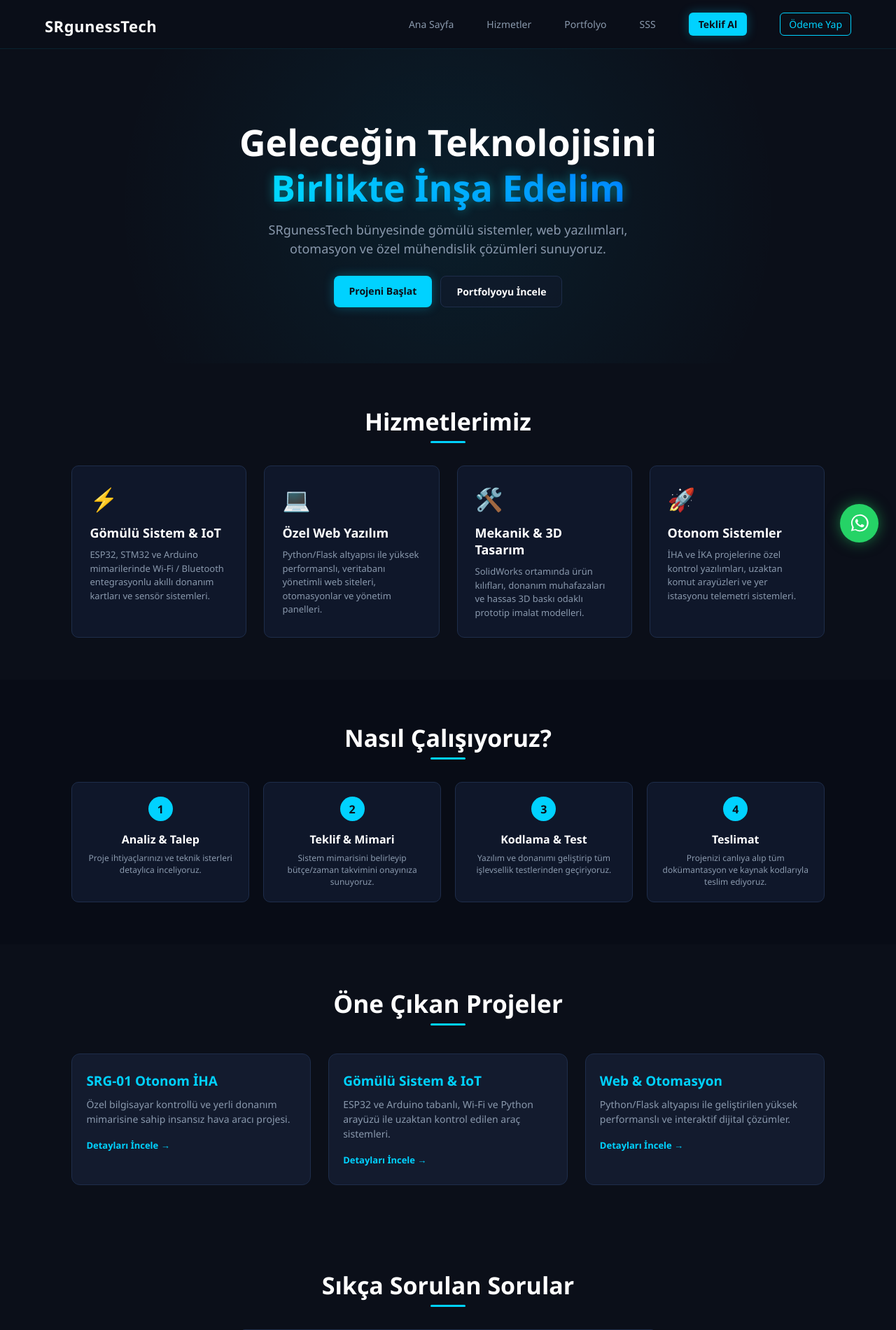
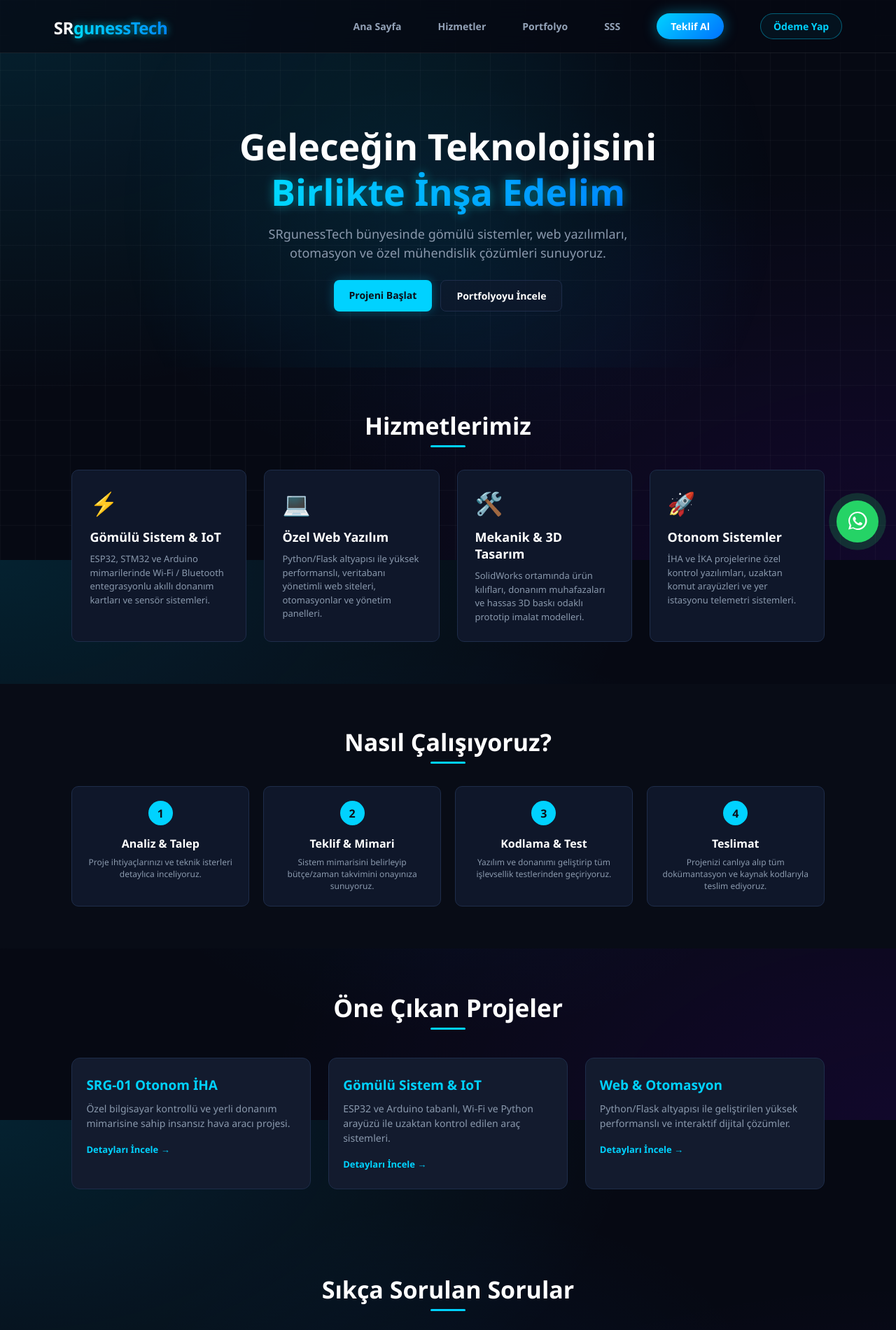
Before and after one commit to srguness7-max/SRgunessTech, a Flask app: page / in a window 1280 px wide. Shown: the top 1900 px of the page at 70% size. Run offline with Flask 3, Linux system fonts and the light colour scheme.

Commit message:
Update base.html

```diff
--- a/templates/base.html
+++ b/templates/base.html
@@ -7,88 +7,117 @@
     <link rel="stylesheet" href="{{ url_for('static', filename='css/style.css') }}">
     <link rel="preconnect" href="https://fonts.googleapis.com">
     <link rel="preconnect" href="https://fonts.gstatic.com" crossorigin>
-    <link href="https://fonts.googleapis.com/css2?family=Inter:wght@300;400;600;700&display=swap" rel="stylesheet">
+    <link href="https://fonts.googleapis.com/css2?family=Plus+Jakarta+Sans:wght@400;600;700;800&display=swap" rel="stylesheet">
 
     <style>
         html { scroll-behavior: smooth; }
         * { box-sizing: border-box; }
-        body { margin: 0; background-color: #0b0f19; color: #fff; font-family: 'Inter', sans-serif; overflow-x: hidden; }
+        body {
+            margin: 0; background-color: #060913; color: #fff;
+            font-family: 'Plus Jakarta Sans', sans-serif; overflow-x: hidden;
+            background-image:
+                radial-gradient(at 0% 0%, rgba(0, 210, 255, 0.12) 0px, transparent 50%),
+                radial-gradient(at 100% 100%, rgba(120, 0, 255, 0.1) 0px, transparent 50%),
+                radial-gradient(at 50% 50%, rgba(0, 114, 255, 0.05) 0px, transparent 50%);
+            background-attachment: fixed;
+        }
+
+        /* AKICI GRID ÇİZGİLERİ ARKA PLAN */
+        body::before {
+            content: ''; position: fixed; top: 0; left: 0; width: 100%; height: 100%;
+            background-image: linear-gradient(rgba(255, 255, 255, 0.03) 1px, transparent 1px),
+                              linear-gradient(90deg, rgba(255, 255, 255, 0.03) 1px, transparent 1px);
+            background-size: 50px 50px; z-index: -1; pointer-events: none;
+        }
 
         /* NAVBAR STİLLERİ */
         .navbar {
             display: flex; justify-content: space-between; align-items: center;
-            padding: 15px 5%; background: rgba(11, 15, 25, 0.95);
-            backdrop-filter: blur(10px); position: sticky; top: 0; z-index: 1000;
-            border-bottom: 1px solid rgba(0, 210, 255, 0.1);
-            flex-wrap: wrap; gap: 10px;
+            padding: 18px 6%; background: rgba(6, 9, 19, 0.7);
+            backdrop-filter: blur(16px); -webkit-backdrop-filter: blur(16px);
+            position: sticky; top: 0; z-index: 1000;
+            border-bottom: 1px solid rgba(255, 255, 255, 0.08); flex-wrap: wrap; gap: 15px;
         }
-        .logo a { font-size: 22px; font-weight: 700; color: #fff; text-decoration: none; letter-spacing: 0.5px; }
-        .logo a span { color: #00d2ff; }
+        .logo a { font-size: 24px; font-weight: 800; color: #fff; text-decoration: none; letter-spacing: -0.5px; }
+        .logo a span { background: linear-gradient(90deg, #00d2ff, #0072ff); -webkit-background-clip: text; -webkit-text-fill-color: transparent; }
 
-        .navbar nav { display: flex; align-items: center; gap: 15px; flex-wrap: wrap; }
-        .navbar nav a { color: #8a99ad; text-decoration: none; font-size: 14px; font-weight: 500; transition: 0.3s; }
-        .navbar nav a:hover { color: #00d2ff; }
+        .navbar nav { display: flex; align-items: center; gap: 20px; flex-wrap: wrap; }
+        .navbar nav a { color: #94a3b8; text-decoration: none; font-size: 14px; font-weight: 600; transition: 0.3s; }
+        .navbar nav a:hover { color: #00d2ff; text-shadow: 0 0 10px rgba(0, 210, 255, 0.5); }
+
         .btn-quote {
-            background: #00d2ff !important; color: #0b0f19 !important;
-            padding: 7px 14px; border-radius: 6px; font-weight: 600 !important;
-            box-shadow: 0 0 15px rgba(0, 210, 255, 0.3); transition: 0.3s !important;
+            background: linear-gradient(135deg, #00d2ff 0%, #0072ff 100%) !important;
+            color: #fff !important; padding: 9px 20px; border-radius: 30px; font-weight: 700 !important;
+            box-shadow: 0 0 20px rgba(0, 210, 255, 0.4); transition: 0.3s !important; border: none;
         }
+        .btn-quote:hover { transform: translateY(-2px); box-shadow: 0 0 30px rgba(0, 210, 255, 0.8) !important; }
+
         .nav-pay-btn {
-            border: 1px solid #00d2ff; color: #00d2ff !important;
-            padding: 6px 12px; border-radius: 6px; font-weight: 600; transition: 0.3s;
+            border: 1px solid rgba(0, 210, 255, 0.4); color: #00d2ff !important;
+            padding: 8px 18px; border-radius: 30px; font-weight: 600; transition: 0.3s;
+            background: rgba(0, 210, 255, 0.05);
         }
+        .nav-pay-btn:hover { background: #00d2ff; color: #060913 !important; box-shadow: 0 0 20px rgba(0, 210, 255, 0.6); }
 
-        /* MODAL STİLLERİ */
+        /* MODAL STİLLERİ (CAM EFEKTİ) */
         .modal-overlay {
             display: none; position: fixed; top: 0; left: 0; width: 100%; height: 100%;
-            background: rgba(0, 0, 0, 0.85); backdrop-filter: blur(8px);
+            background: rgba(2, 4, 10, 0.85); backdrop-filter: blur(12px);
             z-index: 9999; justify-content: center; align-items: center; padding: 15px;
         }
         .modal-content {
-            background: #0b0f19; border: 1px solid #00d2ff; border-radius: 12px;
-            padding: 25px 20px; max-width: 500px; width: 100%;
-            box-shadow: 0 0 30px rgba(0, 210, 255, 0.25); color: #fff;
+            background: rgba(13, 19, 35, 0.9); border: 1px solid rgba(0, 210, 255, 0.3); border-radius: 16px;
+            padding: 30px; max-width: 500px; width: 100%;
+            box-shadow: 0 0 40px rgba(0, 210, 255, 0.2); color: #fff;
             position: relative; text-align: center; max-height: 90vh; overflow-y: auto;
         }
-        .modal-close { position: absolute; top: 12px; right: 18px; font-size: 24px; color: #8a99ad; cursor: pointer; }
+        .modal-close { position: absolute; top: 15px; right: 20px; font-size: 26px; color: #94a3b8; cursor: pointer; }
+        .modal-close:hover { color: #00d2ff; }
         .iban-box {
-            background: #131b2e; border: 1px dashed #00d2ff; padding: 12px;
-            border-radius: 8px; margin: 15px 0; display: flex;
+            background: rgba(0, 210, 255, 0.05); border: 1px dashed #00d2ff; padding: 14px;
+            border-radius: 10px; margin: 20px 0; display: flex;
             justify-content: space-between; align-items: center;
-            font-family: monospace; font-size: 13px; color: #00d2ff; gap: 10px;
+            font-family: monospace; font-size: 14px; color: #00d2ff; gap: 10px;
         }
-        .copy-btn { background: #00d2ff; color: #0b0f19; border: none; padding: 8px 12px; border-radius: 5px; font-weight: bold; cursor: pointer; }
-        .form-group { text-align: left; margin-bottom: 12px; }
-        .form-group label { display: block; margin-bottom: 5px; font-size: 12px; color: #8a99ad; }
+        .copy-btn { background: #00d2ff; color: #060913; border: none; padding: 8px 14px; border-radius: 6px; font-weight: bold; cursor: pointer; transition: 0.2s; }
+        .copy-btn:hover { background: #fff; }
+        .form-group { text-align: left; margin-bottom: 14px; }
+        .form-group label { display: block; margin-bottom: 6px; font-size: 12px; color: #94a3b8; font-weight: 600; }
         .form-group input, .form-group textarea {
-            width: 100%; padding: 10px; background: #131b2e; border: 1px solid #1e2d4a;
-            border-radius: 6px; color: #fff; font-family: inherit; font-size: 14px;
+            width: 100%; padding: 12px; background: rgba(6, 9, 19, 0.8); border: 1px solid rgba(255, 255, 255, 0.1);
+            border-radius: 8px; color: #fff; font-family: inherit; font-size: 14px; transition: 0.3s;
         }
-        .btn-submit { width: 100%; padding: 12px; background: #25d366; color: #fff; font-weight: bold; border: none; border-radius: 6px; cursor: pointer; font-size: 15px; }
+        .form-group input:focus, .form-group textarea:focus { outline: none; border-color: #00d2ff; box-shadow: 0 0 10px rgba(0, 210, 255, 0.3); }
+        .btn-submit { width: 100%; padding: 14px; background: #25d366; color: #fff; font-weight: 700; border: none; border-radius: 8px; cursor: pointer; font-size: 15px; transition: 0.3s; }
+        .btn-submit:hover { box-shadow: 0 0 20px rgba(37, 211, 102, 0.6); }
 
-        /* SABİT WHATSAPP BUTONU */
+        /* SABİT WHATSAPP ICONU */
         .fixed-wa-btn {
-            position: fixed; bottom: 25px; right: 25px; width: 55px; height: 55px;
+            position: fixed; bottom: 25px; right: 25px; width: 60px; height: 60px;
             background: #25d366; border-radius: 50%; display: flex; justify-content: center; align-items: center;
-            box-shadow: 0 0 20px rgba(37, 211, 102, 0.5); z-index: 999; text-decoration: none;
-            transition: 0.3s;
+            box-shadow: 0 0 25px rgba(37, 211, 102, 0.6); z-index: 999; text-decoration: none;
+            transition: 0.3s; animation: pulse 2s infinite;
         }
-        .fixed-wa-btn:hover { transform: scale(1.1); box-shadow: 0 0 30px rgba(37, 211, 102, 0.8); }
-        .fixed-wa-btn svg { width: 30px; height: 30px; fill: #fff; }
+        @keyframes pulse {
+            0% { box-shadow: 0 0 0 0 rgba(37, 211, 102, 0.7); }
+            70% { box-shadow: 0 0 0 15px rgba(37, 211, 102, 0); }
+            100% { box-shadow: 0 0 0 0 rgba(37, 211, 102, 0); }
+        }
+        .fixed-wa-btn svg { width: 32px; height: 32px; fill: #fff; }
 
         /* FOOTER */
         .footer {
-            background: #070a12; border-top: 1px solid #131b2e; padding: 40px 8% 20px;
-            margin-top: 60px; text-align: center; color: #8a99ad; font-size: 14px;
+            background: rgba(4, 6, 12, 0.95); border-top: 1px solid rgba(255, 255, 255, 0.08); padding: 50px 8% 25px;
+            margin-top: 80px; text-align: center; color: #64748b; font-size: 14px;
         }
-        .footer-content { display: flex; justify-content: space-between; flex-wrap: wrap; gap: 20px; margin-bottom: 30px; text-align: left; }
-        .footer-col h4 { color: #00d2ff; font-size: 16px; margin-bottom: 12px; }
-        .footer-col p, .footer-col a { color: #8a99ad; text-decoration: none; display: block; margin-bottom: 8px; font-size: 13px; }
+        .footer-content { display: flex; justify-content: space-between; flex-wrap: wrap; gap: 30px; margin-bottom: 40px; text-align: left; }
+        .footer-col h4 { color: #fff; font-size: 16px; margin-bottom: 15px; font-weight: 700; }
+        .footer-col p, .footer-col a { color: #94a3b8; text-decoration: none; display: block; margin-bottom: 10px; font-size: 14px; transition: 0.3s; }
         .footer-col a:hover { color: #00d2ff; }
 
         @media (max-width: 768px) {
             .navbar { justify-content: center; text-align: center; padding: 12px 10px; }
-            .navbar nav { justify-content: center; width: 100%; margin-top: 5px; gap: 10px; }
+            .navbar nav { justify-content: center; width: 100%; gap: 10px; }
             .navbar nav a { font-size: 13px; }
             .iban-box { flex-direction: column; text-align: center; }
             .copy-btn { width: 100%; margin-top: 8px; }
@@ -99,7 +128,7 @@
 <body>
     <header class="navbar">
         <div class="logo">
-            <a href="{{ url_for('index') }}">SRgunessTech</a>
+            <a href="{{ url_for('index') }}">SR<span>gunessTech</span></a>
         </div>
         <nav>
             <a href="{{ url_for('index') }}">Ana Sayfa</a>
@@ -141,20 +170,20 @@
                 <h4>İletişim & Destek</h4>
                 <p>📱 WhatsApp: +90 553 173 49 71</p>
                 <p>✉️ E-Posta: destek@srgunesstech.com.tr</p>
-                <a href="javascript:void(0)" onclick="openPaymentModal()" style="color: #00d2ff;">💳 Online Ödeme / IBAN</a>
+                <a href="javascript:void(0)" onclick="openPaymentModal()" style="color: #00d2ff; font-weight: bold;">💳 Online Ödeme / IBAN</a>
             </div>
         </div>
-        <div style="border-top: 1px solid #131b2e; padding-top: 20px;">
+        <div style="border-top: 1px solid rgba(255, 255, 255, 0.05); padding-top: 20px;">
             &copy; 2026 SRgunessTech. Tüm Hakları Saklıdır.
         </div>
     </footer>
 
-    <!-- MODALLAR (TEKLİF / IBAN / PROJE) -->
+    <!-- MODALLAR -->
     <div id="requestModal" class="modal-overlay">
         <div class="modal-content">
             <span class="modal-close" onclick="closeRequestModal()">&times;</span>
             <h3 style="color: #00d2ff; margin-bottom: 8px;">Proje Teklif Formu</h3>
-            <p style="font-size: 12px; color: #8a99ad; margin-bottom: 15px;">Projenizin detaylarını girin, doğrudan WhatsApp üzerinden detayları görüşelim.</p>
+            <p style="font-size: 12px; color: #94a3b8; margin-bottom: 15px;">Projenizin detaylarını girin, doğrudan WhatsApp üzerinden detayları görüşelim.</p>
             <form id="projectForm" onsubmit="submitToWhatsApp(event)">
                 <div class="form-group">
                     <label>Adınız Soyadınız / Firma</label>
@@ -181,13 +210,13 @@
         <div class="modal-content">
             <span class="modal-close" onclick="closePaymentModal()">&times;</span>
             <h3 style="color: #00d2ff; margin-bottom: 8px;">SRgunessTech - Banka Bilgileri</h3>
-            <p style="font-size: 13px; color: #8a99ad;">Proje ödemelerinizi aşağıdaki IBAN adresine Havale/EFT ile gönderebilirsiniz.</p>
+            <p style="font-size: 13px; color: #94a3b8;">Proje ödemelerinizi aşağıdaki IBAN adresine Havale/EFT ile gönderebilirsiniz.</p>
             <div style="text-align: left; margin-top: 15px; font-size: 13px;"><strong>Alıcı Adı:</strong> Seyyid Ramazan Güneş</div>
             <div class="iban-box">
                 <span id="ibanText">TR65 0006 2000 5330 0006 6289 70</span>
                 <button class="copy-btn" onclick="copyIBAN()">Kopyala</button>
             </div>
-            <p style="font-size: 11px; color: #8a99ad;">* Açıklama kısmına <strong>Adınızı ve Proje Adınızı</strong> yazmayı unutmayınız.</p>
+            <p style="font-size: 11px; color: #94a3b8;">* Açıklama kısmına <strong>Adınızı ve Proje Adınızı</strong> yazmayı unutmayınız.</p>
         </div>
     </div>
 
@@ -195,8 +224,8 @@
         <div class="modal-content">
             <span class="modal-close" onclick="closeProjectModal()">&times;</span>
             <h3 id="projectTitle" style="color: #00d2ff; margin-bottom: 10px;"></h3>
-            <p id="projectDescription" style="font-size: 13px; color: #c5d1e0; line-height: 1.5; text-align: left; margin: 15px 0;"></p>
-            <button class="copy-btn" style="width: 100%; padding: 10px;" onclick="closeProjectModal(); openRequestModal();">Bu Projeden Teklif Al</button>
+            <p id="projectDescription" style="font-size: 13px; color: #cbd5e1; line-height: 1.6; text-align: left; margin: 15px 0;"></p>
+            <button class="copy-btn" style="width: 100%; padding: 12px; background: #00d2ff;" onclick="closeProjectModal(); openRequestModal();">Bu Projeden Teklif Al</button>
         </div>
     </div>
 
```
